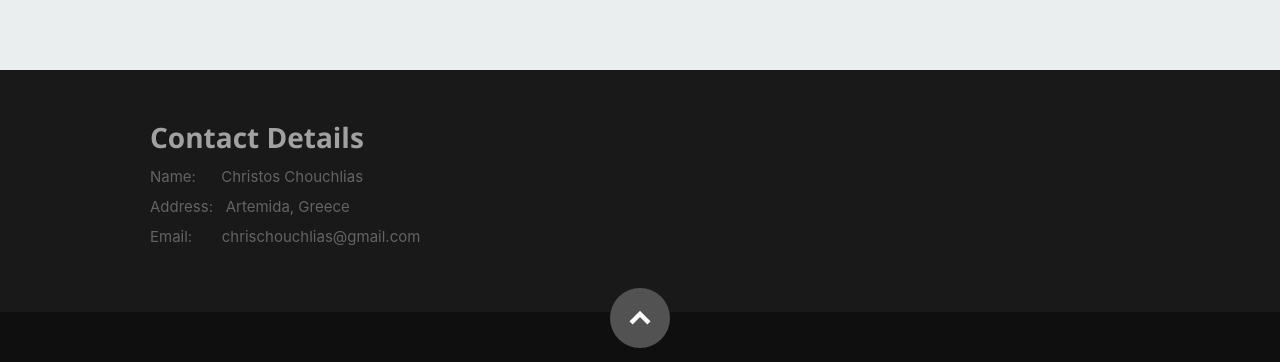
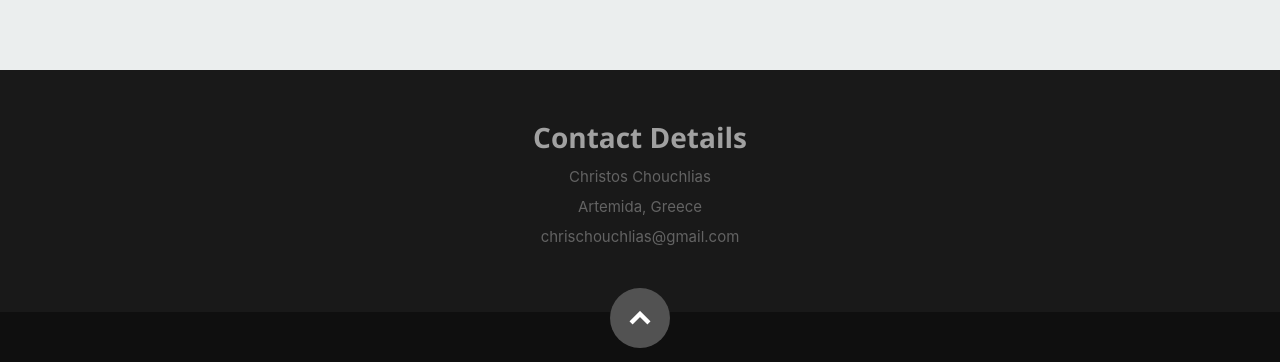
Before and after one commit to chrisxou/portfolio, a React (Create React App) app: page / in a window 1280 px wide. Shown: the part 5368-5730 px from the top of the page. Built offline with nearby package versions, Linux system fonts and the light colour scheme.

Commit message:
contact fixes

```diff
--- a/src/components/ContactUs.js
+++ b/src/components/ContactUs.js
@@ -3,16 +3,16 @@ export default class ContactUs extends Component {
   render() {
     let resumeData = this.props.resumeData;
     return (
-      <section id="contact">
-        <div className="row">
+      <section id="contact" style={{display:"flex", justifyContent:"center",textAlign:"center"}}>
+        <div className="row" style={{display:"contents"}}>
           <div className="columns contact-details">
             <h2 style={{color:"#a1a1a1"}}>Contact Details</h2>
             <p className="address">
-              Name:&nbsp;&nbsp;&nbsp;&nbsp;&nbsp;&nbsp;<span>{resumeData.name}</span>
+            <span>{resumeData.name}</span>
               <br />
-              Address:&nbsp;&nbsp;&nbsp;<span>{resumeData.address}</span>
+              <span>{resumeData.address}</span>
               <br />
-              Email:&nbsp;&nbsp;&nbsp;&nbsp;&nbsp;&nbsp;&nbsp;<span>{resumeData.website}</span>
+             <span>{resumeData.website}</span>
             </p>
           </div>
         </div>
--- a/src/components/Header.js
+++ b/src/components/Header.js
@@ -9,6 +9,7 @@ export default class Header extends Component {
             <a className="mobile-btn" href="#nav-wrap" title="Show navigation">
               Show navigation
             </a>
+            {/* eslint-disable-next-line  */}
             <a className="mobile-btn" href="#" title="Hide navigation">
               Hide navigation
             </a>
@@ -58,6 +59,7 @@ export default class Header extends Component {
                   resumeData.socialLinks.map((item) => {
                     return (
                       <li key={item.name}>
+                        {/* eslint-disable-next-line  */}
                         <a href={item.url} target="_blank">
                           <i className={item.className} />
                         </a>
```
Also changed, not shown: package.json (+3 -4 lines), 1 other file (tests, documents, lock files or other folders).
